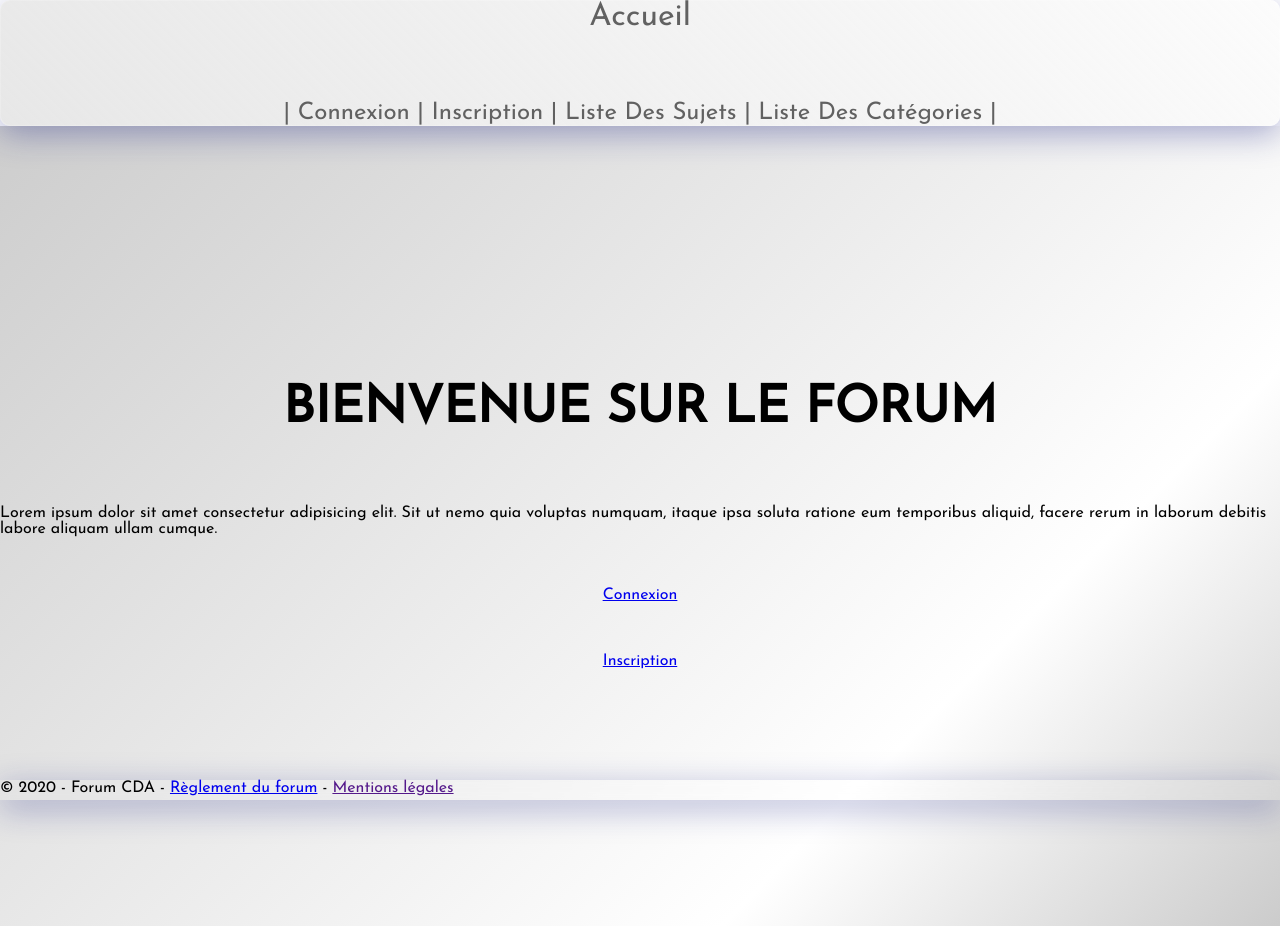
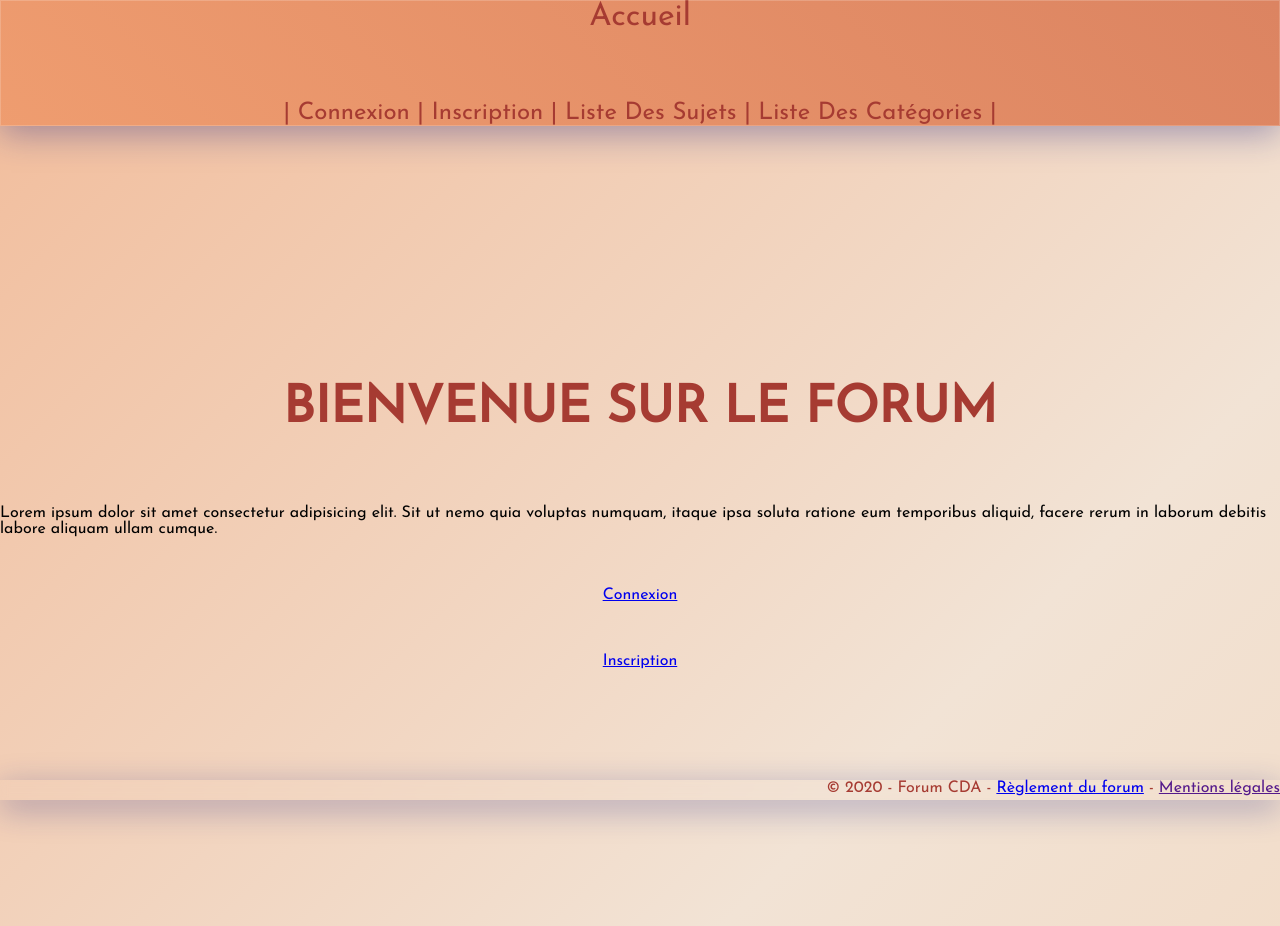
Before and after one commit to Yacine667/forumPlateau, a PHP site: page /forumPlateau/ in a window 1280 px wide. Run offline with PHP 8.4, Linux system fonts and the light colour scheme; some libraries are stand-ins or nearby versions.

Commit message:
avancement css

```diff
--- a/public/css/style.css
+++ b/public/css/style.css
@@ -3,7 +3,6 @@
     padding: 0;
     box-sizing: border-box;
     font-family: 'Josefin Sans', sans-serif;
-
 }
 
 header {
@@ -11,16 +10,13 @@ header {
     display: flex;
     justify-content: center;
     align-items: center;
-    background: linear-gradient(45deg, #ffffff, #bababa82, #b3b3b35b, #ffffff);
+    background: linear-gradient(45deg, #F2C6A0, #F2E3D5, #F2A172, #D9805F);
 	background-size: 400% 400%;
 	animation: gradient 15s ease infinite;
     box-shadow: 0 8px 32px 0 rgba( 31, 38, 135, 0.37 );
     backdrop-filter: blur( 4px );
     -webkit-backdrop-filter: blur( 4px );
-    border-radius: 10px;
     border: 1px solid rgba( 255, 255, 255, 0.18 );
-
-
 }
 
 @keyframes gradient {
@@ -35,23 +31,21 @@ header {
 	}
 }
 
-
 #nav-left {
 
     font-size: xx-large;
     text-decoration: none;
     text-align: center;
     height: 100px;
-
 }
 
 #nav-left a {
 
     text-decoration: none;
-    color: rgb(97, 97, 97);
+    color: #A63B32;
 }
+
 #nav-right {
-
 
     font-size: x-large;
     text-decoration: none;
@@ -60,7 +54,7 @@ header {
 #nav-right a {
 
     text-decoration: none;
-    color: rgb(97, 97, 97);
+    color: #A63B32;
 }
 
 #forum {
@@ -72,39 +66,56 @@ header {
     gap: 50px;
     padding-top: 50px;
     padding-bottom: 50px;
-    background: linear-gradient(-45deg, #000000, #ffffffbe, #0000005b, #ffffff);
+    background: linear-gradient(-45deg, #F2C6A0, #F2E3D5, #F2A172, #D9805F);
 	background-size: 400% 400%;
 	animation: gradient 30s ease infinite;
     min-height: 100vh;
+}
 
+#forum  form{
+
+ display: flex;
+ flex-direction: column;
 }
 
 #forum  input{
-
 
     width: 300px;
     height: 30px;
     margin-top: 20px;
     margin-bottom: 20px;
+    padding: 5px;
+    color: #A63B32;
+    background-color: #F2A172;
+    border: 1px solid rgba( 255, 255, 255, 0.18 );
 }
 
 #forum  textarea{
 
-
-    width: 400px;
+    width: 300px;
     height: 200px;
-
-
+    border-radius: 10%;
+    padding: 10px;
+    margin-top: 10px;
+    box-shadow: 0 8px 32px 0 rgba( 31, 38, 135, 0.37 );
+    backdrop-filter: blur( 4px );
+    -webkit-backdrop-filter: blur( 4px );
+    border-radius: 10px;
+    border: 1px solid rgba( 255, 255, 255, 0.18 );
+    background-color: #f2a17254;
+    transition: 0.4s;
+    color: #A63B32;
 }
 
 #forum  label{
 
-
-text-align: center;
+    color: #A63B32;
+    text-align: center;
 }
 
 #forum  h1{
 
+    color: #A63B32;
     font-size: 3.2em;
     text-align: center;
     padding-bottom: 20px;
@@ -112,6 +123,7 @@ text-align: center;
 
 footer {
 
+    text-align: right;
     position:fixed;
     bottom: 0;
     margin-top: 100px;
@@ -120,21 +132,19 @@ footer {
     box-shadow: 0 8px 32px 0 rgba( 31, 38, 135, 0.37 );
     backdrop-filter: blur( 4px );
     -webkit-backdrop-filter: blur( 4px );
-
-
+    color: #A63B32;
 }
 
 .topic {
 
     display: flex;
     flex-direction: column;
-    justify-content: center;
+    justify-content: space-between;
     align-items: center;
-    gap: 100px;
     text-align: center;
     width: 30%;
     height: 200px;
-    background: linear-gradient(-45deg, #ffffff, #bababa82, #b3b3b35b, #ffffff);
+    background: linear-gradient(45deg, #F2C6A0, #F2E3D5, #F2A172, #D9805F);
 	background-size: 400% 400%;
 	animation: gradient 15s ease infinite;
     box-shadow: 0 8px 32px 0 rgba( 31, 38, 135, 0.37 );
@@ -143,7 +153,8 @@ footer {
     border-radius: 10px;
     border: 1px solid rgba( 255, 255, 255, 0.18 );
     transition: 0.4s;
-
+    overflow: auto;
+    color: #A63B32;
 }
 
 .topic:hover {
@@ -158,7 +169,7 @@ footer {
 
     text-decoration: none;
     font-size: 2em;
-    color: rgba(70, 70, 61, 0.593);
+    color: #A63B32;
     transition: 0.1s;
 }
 
@@ -166,5 +177,5 @@ footer {
 
     text-decoration: none;
     font-size: 3em;
-    color: rgb(3, 3, 0);
+    color: #A63B32;
 }
--- a/view/forum/listPosts.php
+++ b/view/forum/listPosts.php
@@ -13,9 +13,10 @@ foreach($posts as $post){
 
 ?>
 <div class="topic">
+
+    <p><?=$post->getUser()?></p>
+    <p><?=$post->getDatePost()?></p>
     <p><?=$post->getMessage()?></p>
-
-    <p><?=$post->getDatePost()?></p>
 
 </div>
 <?php
--- a/view/forum/listTopicByCat.php
+++ b/view/forum/listTopicByCat.php
@@ -31,14 +31,14 @@ foreach($topics as $topic){
 
 <form action="index.php?ctrl=forum&action=addTopic&id=<?=$id?>" method="POST">
 
-<label>Titre du Sujet
+<label>Titre du Sujet <br>
 
     <input type="text" name="title" placeholder="Titre du sujet" required>
 
 </label>
 
 
-<label for="message">Message
+<label for="message">Message <br>
 
     <textarea name="message"required></textarea>
 
--- a/view/home.php
+++ b/view/home.php
@@ -6,7 +6,7 @@
 
                         if(App\Session::getUser()){
                             ?>
-                            <a href="/security/viewProfile.html"> <span class="fas fa-user"></span>&nbsp;<?= App\Session::getUser()?></a>
+                            <a href="/security/viewProfile.html"> <i class="fa-regular fa-user"></i></span>&nbsp;<?= App\Session::getUser()?></a>
                             <a href="index.php?ctrl=security&action=logout">Déconnexion </a>
                             <?php
                         }
--- a/view/layout.php
+++ b/view/layout.php
@@ -5,7 +5,7 @@
     <meta name="viewport" content="width=device-width, initial-scale=1.0">
     <meta http-equiv="X-UA-Compatible" content="ie=edge">
     <script src="https://cdn.tiny.cloud/1/zg3mwraazn1b2ezih16je1tc6z7gwp5yd4pod06ae5uai8pa/tinymce/5/tinymce.min.js" referrerpolicy="origin"></script>
-    <link rel="stylesheet" href="https://cdnjs.cloudflare.com/ajax/libs/font-awesome/5.13.0/css/all.min.css" integrity="sha256-h20CPZ0QyXlBuAw7A+KluUYx/3pK+c7lYEpqLTlxjYQ=" crossorigin="anonymous" />
+    <link rel="stylesheet" href="https://cdnjs.cloudflare.com/ajax/libs/font-awesome/6.2.1/css/all.min.css" integrity="sha512-MV7K8+y+gLIBoVD59lQIYicR65iaqukzvf/nwasF0nqhPay5w/9lJmVM2hMDcnK1OnMGCdVK+iQrJ7lzPJQd1w==" crossorigin="anonymous" referrerpolicy="no-referrer" />
     <link rel="preconnect" href="https://fonts.googleapis.com">
     <link rel="preconnect" href="https://fonts.gstatic.com" crossorigin>
     <link href="https://fonts.googleapis.com/css2?family=Josefin+Sans&display=swap" rel="stylesheet">
@@ -37,7 +37,7 @@
 
                         if(App\Session::getUser()){
                             ?>
-                            <a href="/security/viewProfile.html">| <span class="fas fa-user"></span>&nbsp;<?= App\Session::getUser()?></a>
+                            <a href="/security/viewProfile.html">| <i class="fa-regular fa-user"></i>&nbsp;<?= App\Session::getUser()?></a>
                             <a href="index.php?ctrl=forum&action=listTopics">| Liste Des Sujets |</a>
                             <a href="index.php?ctrl=forum&action=listCategories"> Liste Des Catégories |</a>
                             <a href="index.php?ctrl=security&action=logout">Déconnexion |</a>
--- a/view/security/register.php
+++ b/view/security/register.php
@@ -18,13 +18,13 @@
             <p>
                 <label >
                     Mot de passe : <br>
-                    <input type="text" name="mdp" required>
+                    <input type="password" name="mdp" required>
                 </label>
             </p>
             <p>
                 <label >
                     Confirmer le mot de passe : <br>
-                    <input type="text" name="mdp2" required>
+                    <input type="password" name="mdp2" required>
                 </label>
             </p>
             <p>
```
